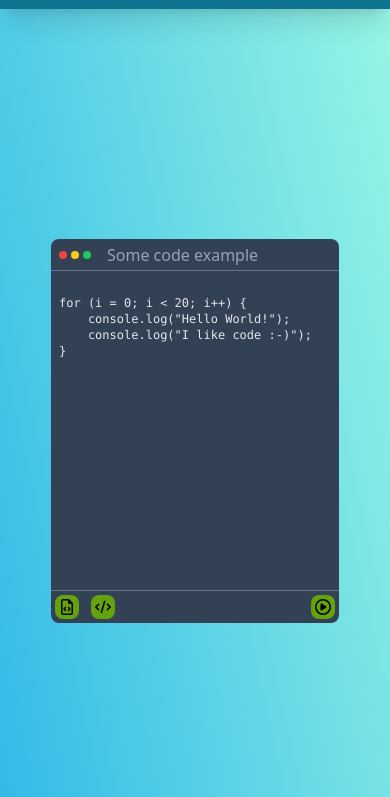
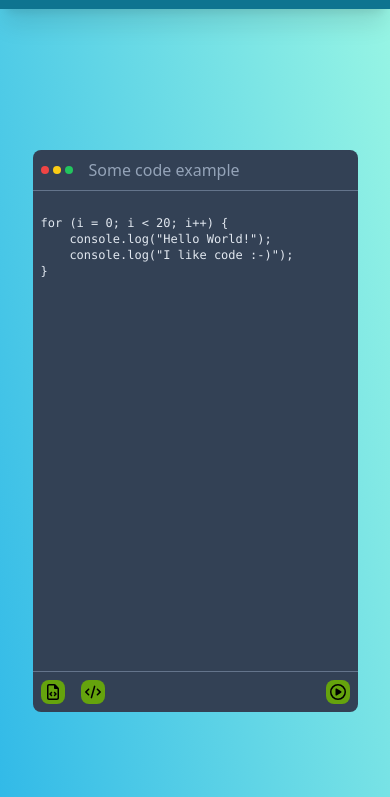
Before and after one commit to JannekS/learn-tailwindcss, a website: page src/index.html in a window 390 px wide. Shown: the part 47-844 px from the top of the page. Drawn offline with Linux system fonts and the light colour scheme.

Commit message:
Made coding card responsive to screen size.

```diff
--- a/src/index.html
+++ b/src/index.html
@@ -24,7 +24,7 @@
     <!-- background -->
     <div class="h-screen w-full flex flex-row items-center justify-center">
       <!-- Front & Back Side Container-->
-      <div class="w-72 h-96 group [perspective:900px]">
+      <div class="w-10/12 h-2/3 max-w-lg 2xl:h-1/2 group [perspective:900px]">
         <!-- Inner Container -->
         <div
           id="card-container"
@@ -32,14 +32,17 @@
         >
           <!-- front side -->
           <div
-            class="absolute rounded-lg w-72 h-96 bg-slate-700 [backface-visibility:hidden]"
+            class="absolute rounded-lg w-full h-full bg-slate-700 [backface-visibility:hidden]"
           >
+            <div class="flex flex-col w-full h-full">
               <!-- Card Header -->
               <div
-              class="w-full h-8 border-b border-b-slate-500 flex flex-row items-center"
+                class="w-full border-b border-b-slate-500 flex flex-row items-center"
               >
                 <!-- Iconic Buttons -->
-              <div class="rounded-full h-2 w-2 ml-2 shrink-0 bg-red-500"></div>
+                <div
+                  class="rounded-full h-2 w-2 ml-2 shrink-0 bg-red-500"
+                ></div>
                 <div
                   class="rounded-full h-2 w-2 ml-1 shrink-0 bg-yellow-400"
                 ></div>
@@ -47,10 +50,13 @@
                   class="rounded-full h-2 w-2 ml-1 shrink-0 bg-green-500"
                 ></div>
                 <!-- Card Heading -->
-              <div class="ml-4 text-slate-400"><h2>Some code example</h2></div>
+                <div class="ml-4 py-2 text-slate-400">
+                  <h2>Some code example</h2>
                 </div>
+              </div>
+              <!-- Card Main Content -->
               <div
-              class="text-xs font-mono text-slate-200 p-2 h-80 border-b border-b-slate-500"
+                class="flex-auto text-xs font-mono text-slate-200 p-2 border-b border-b-slate-500 md:text-sm md:px-4"
               >
                 <pre>
                     <code>
@@ -64,98 +70,102 @@ for (i = 0; i < 20; i++) {
 
               <!-- Card Footer -->
               <div
-              class="relative bottom-0 left-0 w-full h-8 flex flex-row justify-between"
+                class="relative bottom-0 left-0 w-full flex flex-row justify-between"
               >
                 <!-- Left Buttons -->
-              <div>
-                <button
-                  class="text-xs text-slate-200 p-1 space-y-10 font-mono rounded-lg bg-lime-600 m-1 hover:bg-lime-500"
-                >
+                <div class="flex flex-row">
+                  <button class="card-button">
                     <img
                       src="/icons/file-code-regular.svg"
                       alt="show stats"
                       class="w-4 h-4"
                     />
+                    <span class="hidden md:flex">Show Stats</span>
                   </button>
-                <button
-                  class="text-xs text-slate-200 p-1 space-y-10 font-mono rounded-lg bg-lime-600 m-1 hover:bg-lime-500"
-                >
+                  <button class="card-button">
                     <img
                       src="/icons/code-solid.svg"
                       alt="show code"
                       class="w-4 h-4"
                     />
+                    <span class="hidden md:flex">Show Code</span>
                   </button>
                 </div>
                 <!-- Right Button -->
                 <div>
-                <button
-                  id="play-btn"
-                  class="text-xs text-slate-200 p-1 space-y-10 font-mono rounded-lg bg-lime-600 m-1 hover:bg-lime-500"
-                >
+                  <button id="play-btn" class="card-button">
                     <img
                       src="/icons/circle-play-regular.svg"
                       alt="run code"
                       class="w-4 h-4"
                     />
+                    <span class="hidden md:flex">Run Code</span>
                   </button>
+                </div>
               </div>
             </div>
           </div>
           <!-- Back Side -->
           <div
-            class="absolute rounded-lg w-72 h-96 bg-slate-700 [transform:rotateY(180deg)] [backface-visibility:hidden]"
+            class="absolute rounded-lg w-full h-full bg-slate-700 [transform:rotateY(180deg)] [backface-visibility:hidden]"
           >
+            <div class="flex flex-col w-full h-full">
+              <!-- Back Header -->
               <div
-              class="w-full h-8 border-b border-b-slate-500 flex flex-row items-center"
+                class="w-full border-b border-b-slate-500 flex flex-row items-center"
               >
-              <div class="rounded-full h-2 w-2 ml-2 shrink-0 bg-red-500"></div>
+                <!-- Iconic Buttons -->
+                <div
+                  class="rounded-full h-2 w-2 ml-2 shrink-0 bg-red-500"
+                ></div>
                 <div
                   class="rounded-full h-2 w-2 ml-1 shrink-0 bg-yellow-400"
                 ></div>
                 <div
                   class="rounded-full h-2 w-2 ml-1 shrink-0 bg-green-500"
                 ></div>
-              <div class="ml-4 text-slate-400"><h2>Visualisation</h2></div>
+                <div class="ml-4 py-2 text-slate-400">
+                  <h2>Visualisation</h2>
                 </div>
+              </div>
+              <!-- Back Main Content -->
               <div
-              class="text-xs font-mono text-slate-200 p-2 h-80 border-b border-b-slate-500"
+                class="flex-auto text-xs font-mono text-slate-200 p-2 h-80 border-b border-b-slate-500"
               >
                 Visuialisation will play here...
               </div>
+              <!-- Back Footer -->
               <div
-              class="relative bottom-0 left-0 w-full h-8 flex flex-row justify-between"
+                class="relative bottom-0 left-0 w-full flex flex-row justify-between"
               >
                 <div>
-                <button
-                  id="back-btn"
-                  class="text-xs text-slate-200 p-1 space-y-10 font-mono rounded-lg bg-lime-600 m-1 hover:bg-lime-500"
-                >
+                  <!-- Back Right Button -->
+                  <button id="back-btn" class="card-button">
                     <img
                       src="/icons/backward-fast-solid.svg"
                       alt="run code"
                       class="w-4 h-4"
                     />
+                    <span class="hidden md:flex">Go Back</span>
                   </button>
                 </div>
-              <div>
-                <button
-                  class="text-xs text-slate-200 p-1 space-y-10 font-mono rounded-lg bg-lime-600 m-1 hover:bg-lime-500"
-                >
+                <!-- Back Left Buttons -->
+                <div class="flex flex-row">
+                  <button class="card-button">
                     <img
                       src="/icons/repeat-solid.svg"
                       alt="repeat"
                       class="w-4 h-4"
                     />
+                    <span class="hidden md:flex">Reset</span>
                   </button>
-                <button
-                  class="text-xs text-slate-200 p-1 space-y-10 font-mono rounded-lg bg-lime-600 m-1 hover:bg-lime-500"
-                >
+                  <button class="card-button">
                     <img
                       src="/icons/shuffle-solid.svg"
                       alt="randomize"
                       class="w-4 h-4"
                     />
+                    <span class="hidden md:flex">Shuffle Array</span>
                   </button>
                 </div>
               </div>
@@ -163,7 +173,8 @@ for (i = 0; i < 20; i++) {
           </div>
         </div>
       </div>
-    <div class="h-screen w-full bg-teal-50">
+    </div>
+    <div class="h-screen w-full bg-teal-100">
       <h2 class="text-4xl p-5">More Content comming soon...</h2>
     </div>
   </body>
--- a/src/input.css
+++ b/src/input.css
@@ -13,3 +13,7 @@
 .header-transparent {
   @apply bg-gradient-to-b from-cyan-700 to-cyan-300 opacity-90 shadow-md shadow-cyan-900;
 }
+
+.card-button {
+  @apply flex flex-row text-xs text-black justify-center items-center p-1 md:p-2 md:space-x-2 font-mono rounded-lg bg-lime-600 m-2 hover:bg-lime-500;
+}
```
Also changed, not shown: src/css/style.css. Lines whose indentation alone changed are shown as unchanged.
